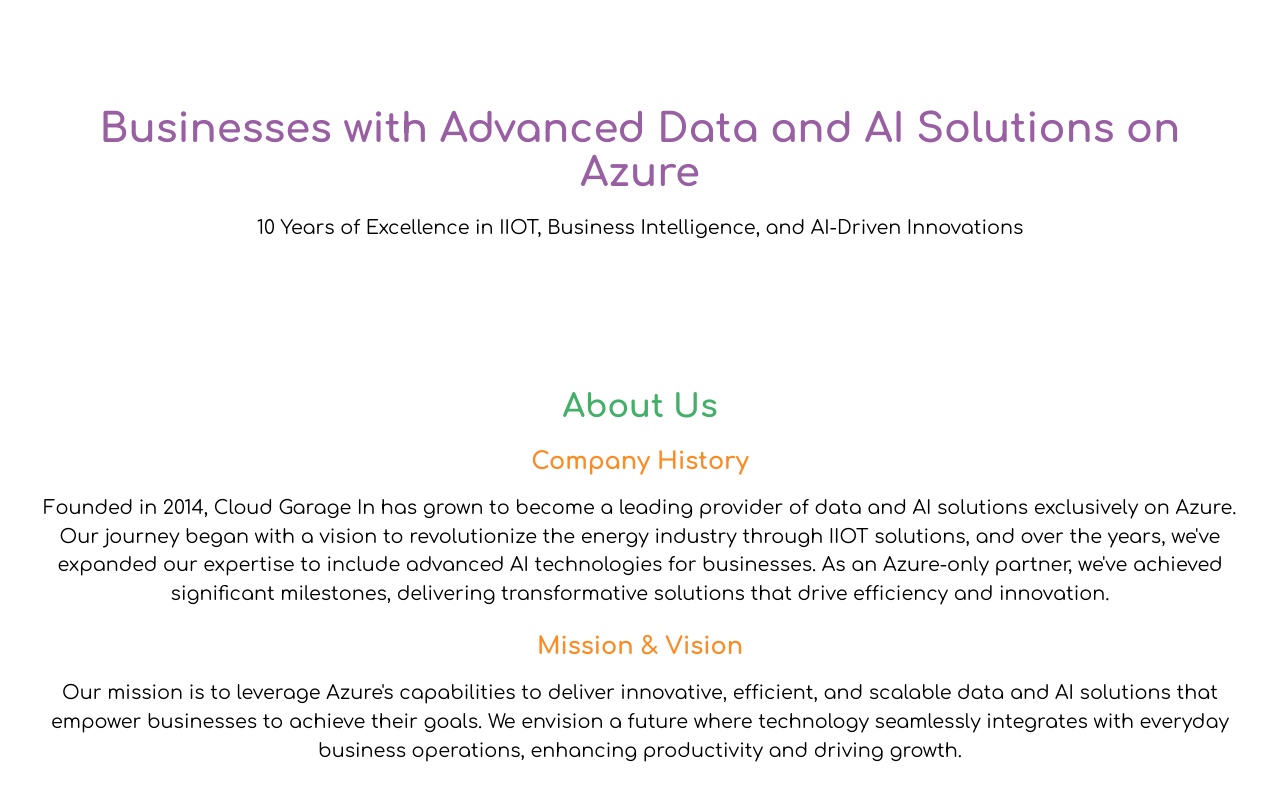
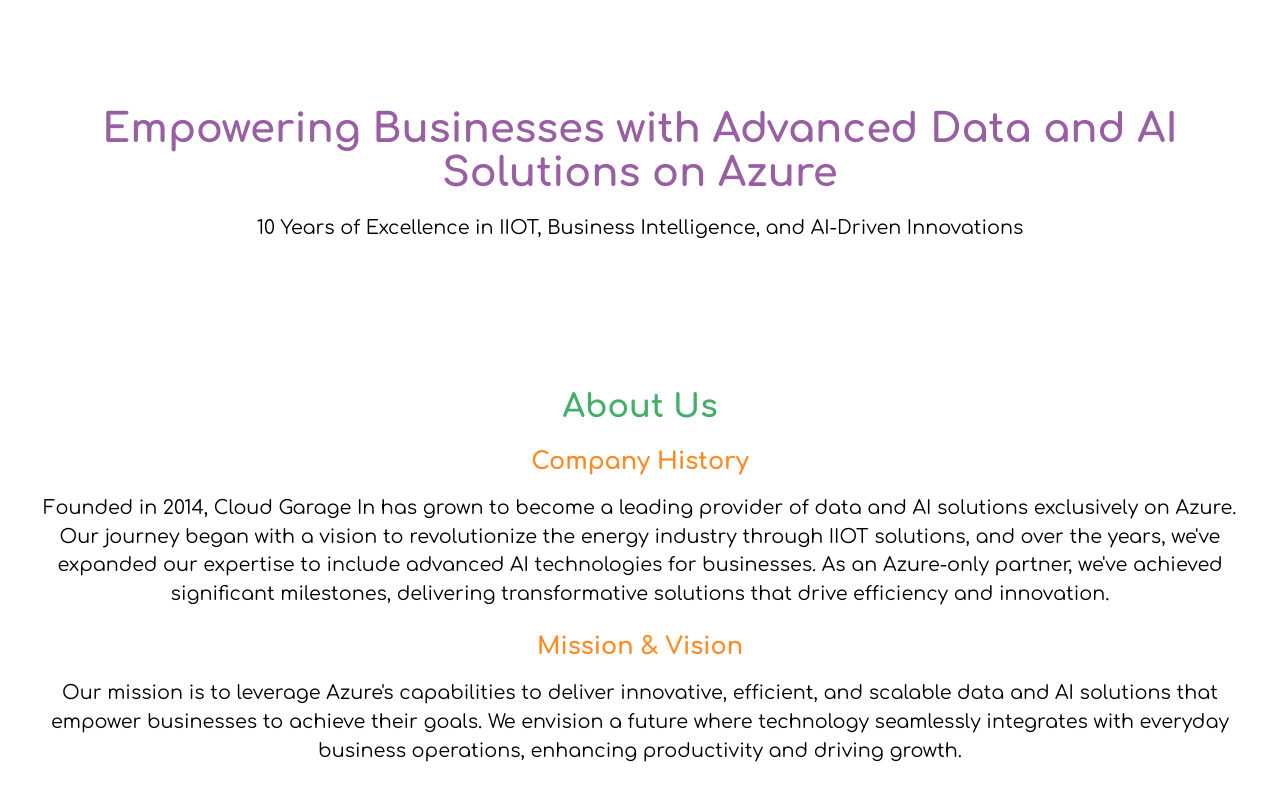
Before and after one commit to nilaysinghSolanki123/basictempcgwebsite, a plain HTML site: page index.html in a window 1280 px wide. Shown: the top 786 px of the page. Drawn offline with Linux system fonts and the light colour scheme.

Commit message:
Update index.html

```diff
--- a/index.html
+++ b/index.html
@@ -80,7 +80,7 @@
 
     <div class="section">
         <div class="container">
-            <h1>Businesses with Advanced Data and AI Solutions on Azure</h1>
+            <h1>Empowering Businesses with Advanced Data and AI Solutions on Azure</h1>
             <p>10 Years of Excellence in IIOT, Business Intelligence, and AI-Driven Innovations</p>
         </div>
     </div>
```
